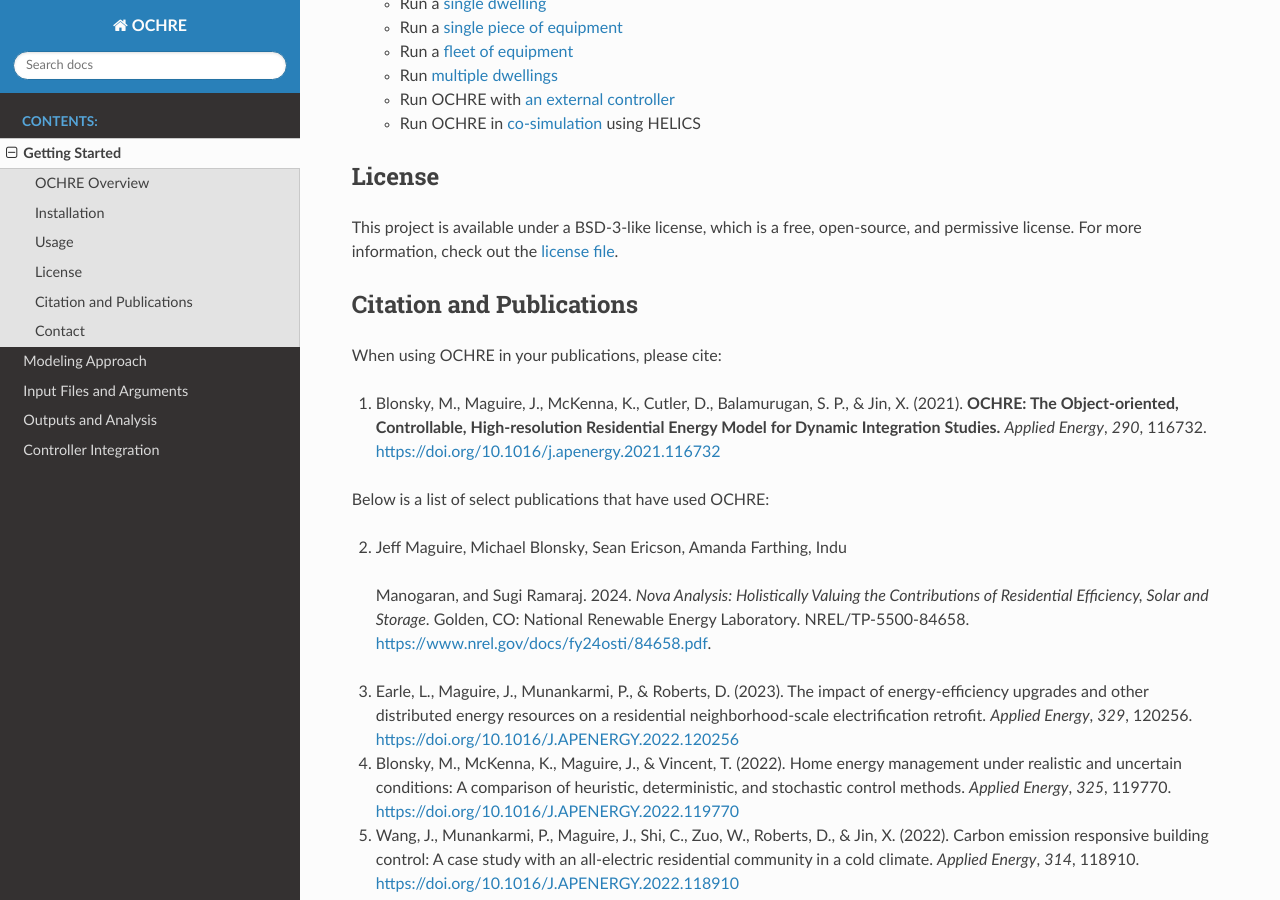
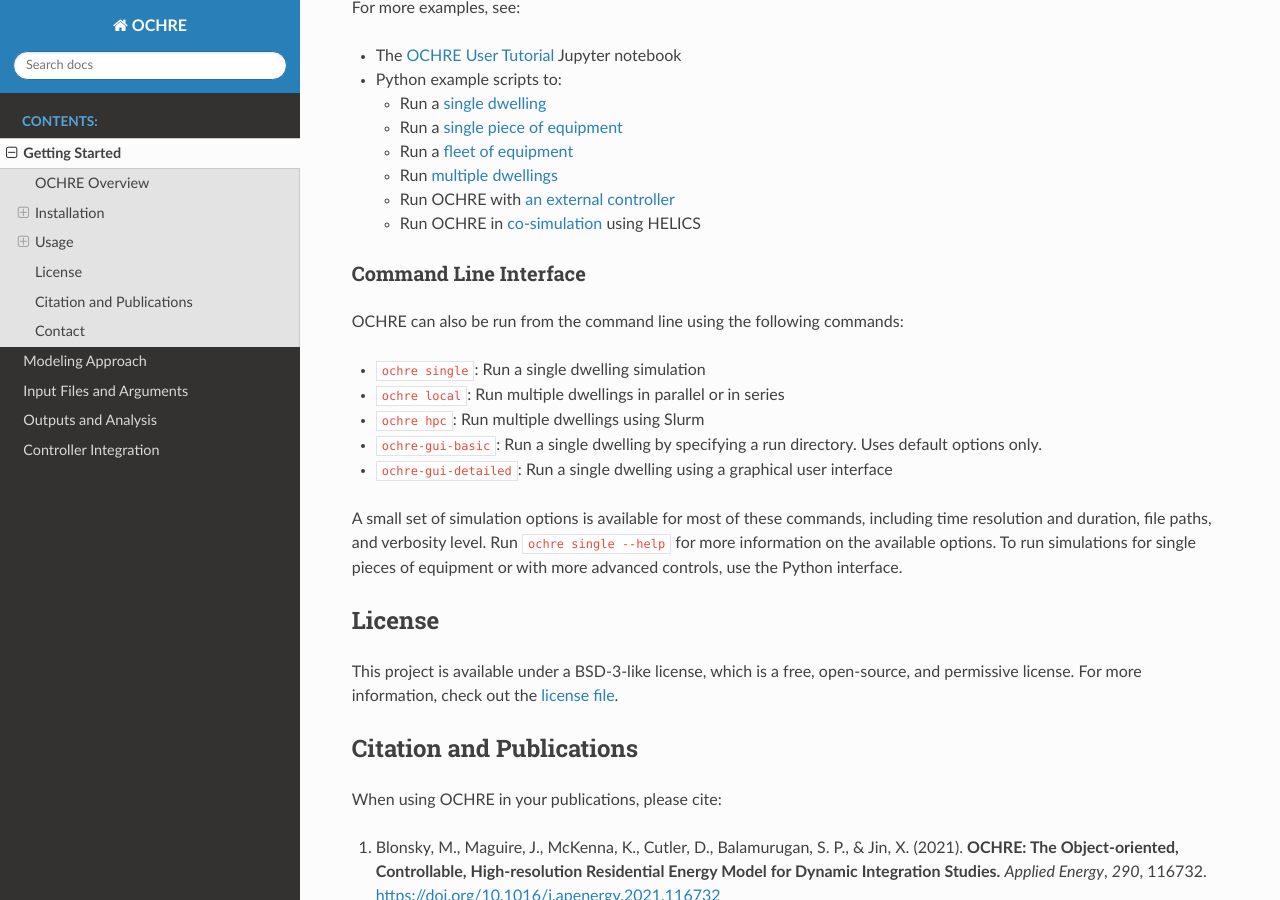
Before and after one commit to NREL/OCHRE, a Sphinx documentation site: the page built from docs/source/Introduction.rst, in a window 1280 px wide and 900 px high, scrolled down 1885 px. Built offline with Sphinx 7.4.7 and the Read the Docs theme 3.1.0, drawn with Linux system fonts in a browser that asks for light colours; some of the changed text lies outside the part shown.

Commit message:
adding CLI info to docs

```diff
--- a/docs/source/Introduction.rst
+++ b/docs/source/Introduction.rst
@@ -32,6 +32,9 @@
 Installation
 ------------
 
+Python Installation
+~~~~~~~~~~~~~~~~~~~
+
 OCHRE can be installed using ``pip`` from the command line:
 
 .. code-block:: python
@@ -46,11 +49,21 @@
 
 Note that OCHRE requires Python version >=3.9 and <3.12.
 
+.. OCHRE Executable
+.. ~~~~~~~~~~~~~~~~
+
+.. For non-Python users, OCHRE executable files can be downloaded from `NREL's
+.. Data Catalog <TBD>`__. Executable files are available for Windows, MacOS, and
+.. Linux.
+
 Usage
 -----
 
+Python Interface
+~~~~~~~~~~~~~~~~
+
 OCHRE can be used to simulate a residential dwelling or individual pieces of
-equipment. In either case, a python object is instantiated and then simulated.
+equipment. In either case, a Python object is instantiated and then simulated.
 
 Below is a simple example to simulate a dwelling:
 
@@ -112,6 +125,29 @@
   - Run OCHRE in `co-simulation
     <https://github.com/NREL/OCHRE/blob/main/bin/run_cosimulation.py>`__ using
     HELICS
+
+Command Line Interface
+~~~~~~~~~~~~~~~~~~~~~~
+
+OCHRE can also be run from the command line using the following commands:
+
+- ``ochre single``: Run a single dwelling simulation
+
+- ``ochre local``: Run multiple dwellings in parallel or in series
+
+- ``ochre hpc``: Run multiple dwellings using Slurm
+
+- ``ochre-gui-basic``: Run a single dwelling by specifying a run directory.
+  Uses default options only.
+
+- ``ochre-gui-detailed``: Run a single dwelling using a graphical user
+  interface
+
+A small set of simulation options is available for most of these commands,
+including time resolution and duration, file paths, and verbosity level. Run
+``ochre single --help`` for more information on the available options. To run
+simulations for single pieces of equipment or with more advanced controls, use
+the Python interface.
 
 License
 -------
```
